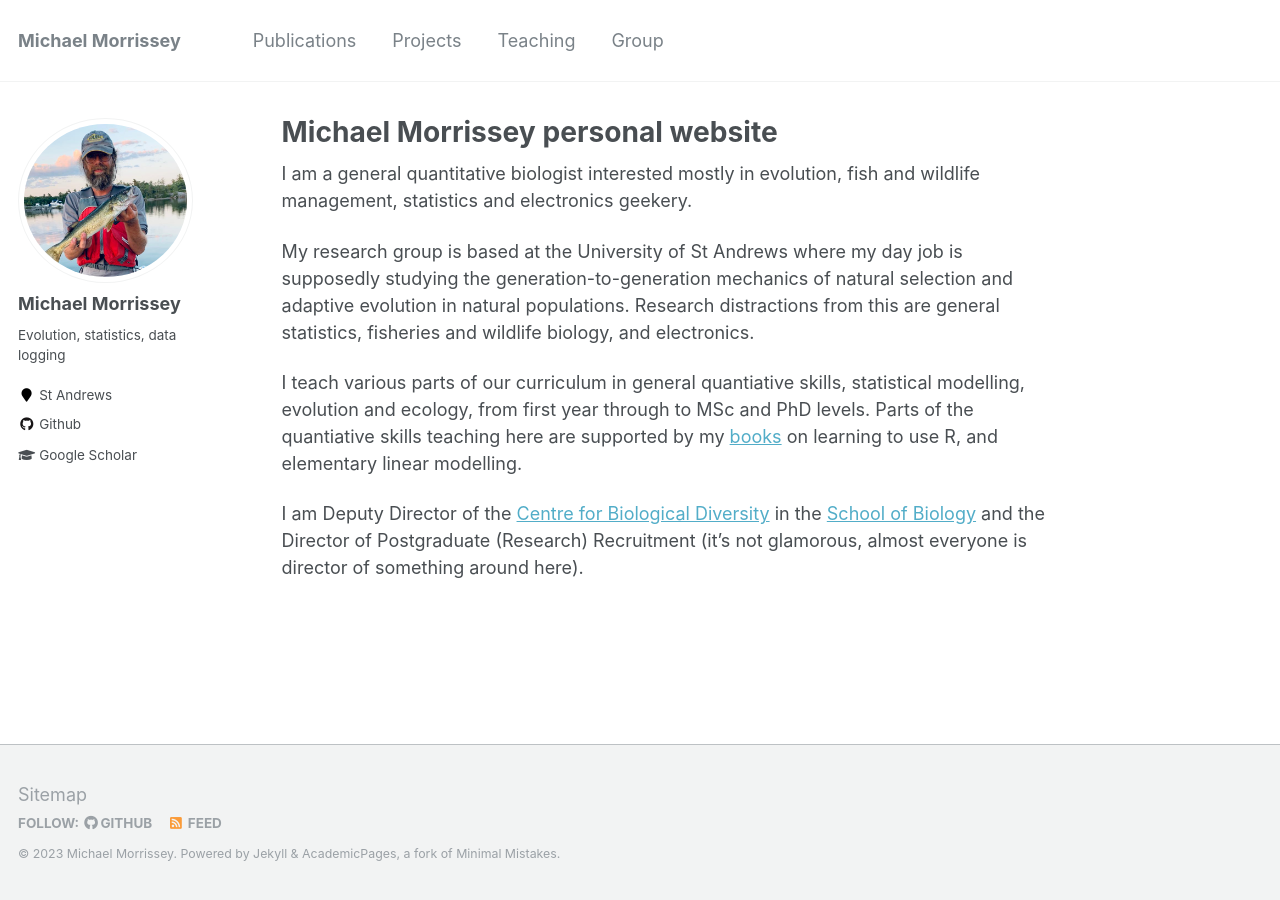
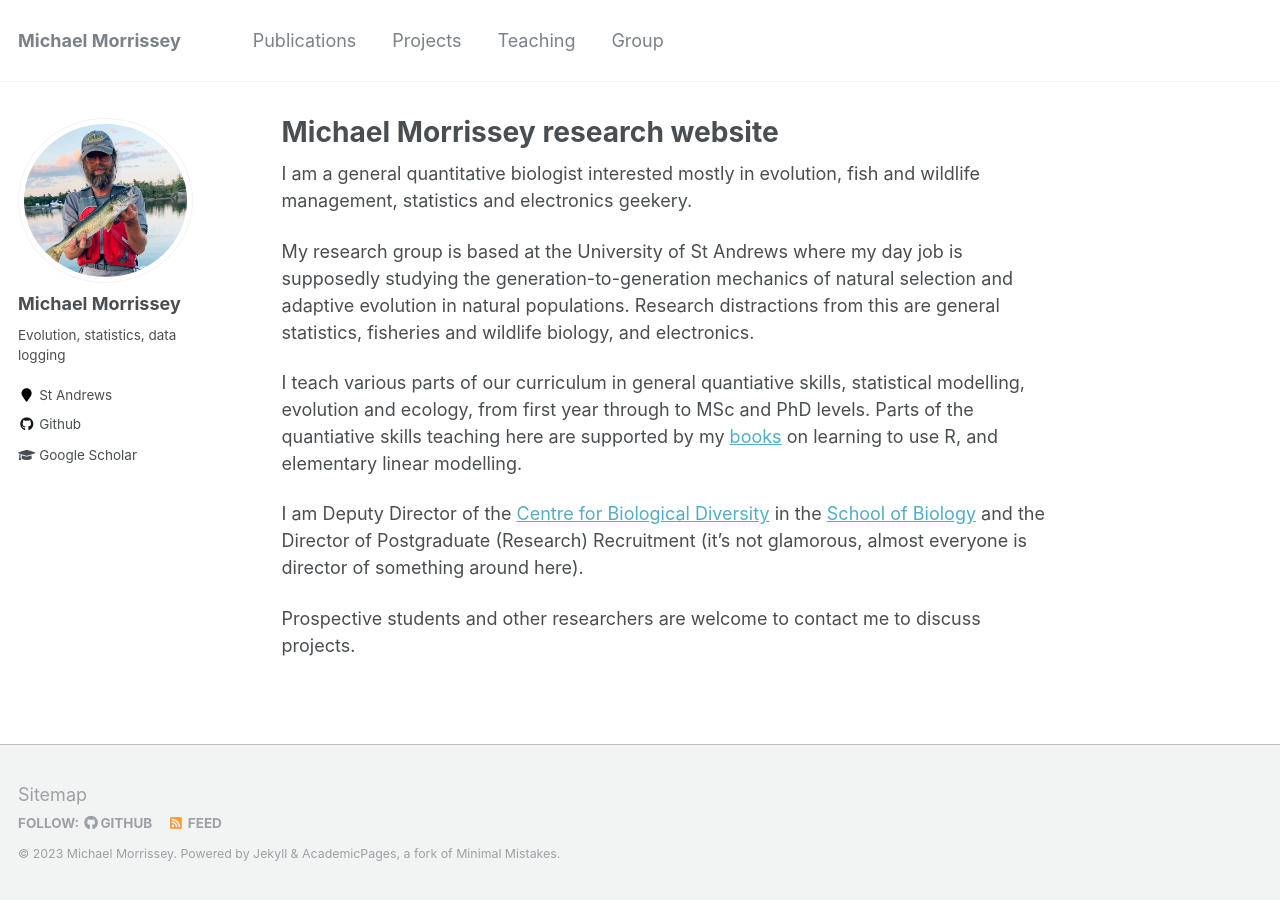
Before and after one commit to mbmorrissey/mbmorrissey.github.io, a Jekyll site: the page built from _pages/about.md, in a window 1280 px wide. Built offline with Jekyll 4.4.1, drawn with Linux system fonts in a browser that asks for light colours.

Commit message:
Update about.md

```diff
--- a/_pages/about.md
+++ b/_pages/about.md
@@ -1,6 +1,6 @@
 ---
 permalink: /
-title: "Michael Morrissey personal website"
+title: "Michael Morrissey research website"
 excerpt: "About me"
 author_profile: true
 redirect_from:
@@ -15,3 +15,5 @@ My research group is based at the University of St Andrews where my day job is s
 I teach various parts of our curriculum in general quantiative skills, statistical modelling, evolution and ecology, from first year through to MSc and PhD levels.  Parts of the quantiative skills teaching here are supported by my [books](/teaching) on learning to use R, and elementary linear modelling.
 
 I am Deputy Director of the [Centre for Biological Diversity](https://biology.st-andrews.ac.uk/biodiversity/) in the [School of Biology](https://www.st-andrews.ac.uk/biology/) and the Director of Postgraduate (Research) Recruitment (it's not glamorous, almost everyone is director of something around here).
+
+Prospective students and other researchers are welcome to contact me to discuss projects.
```
